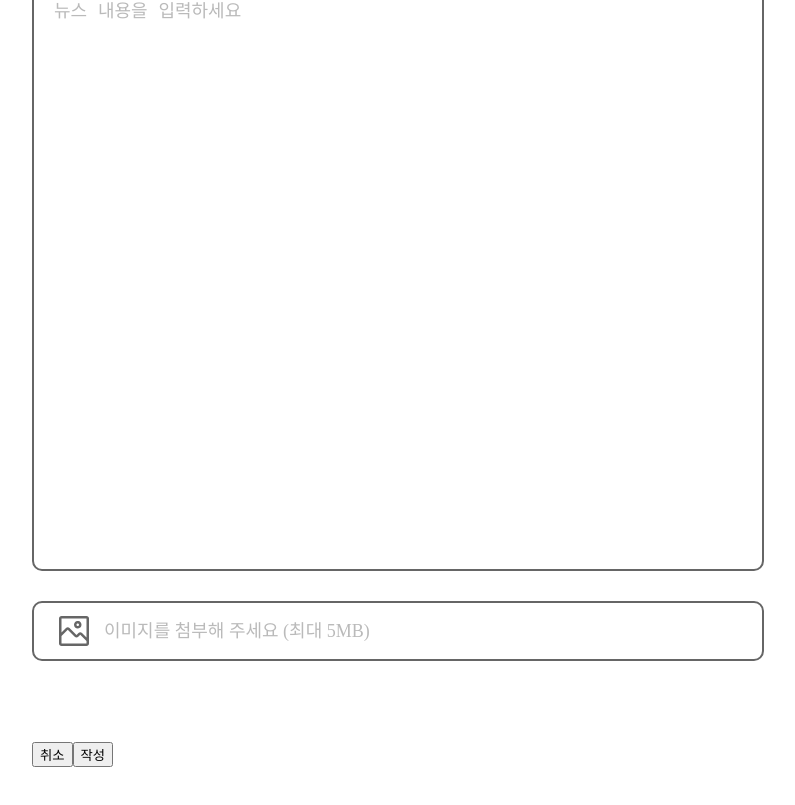
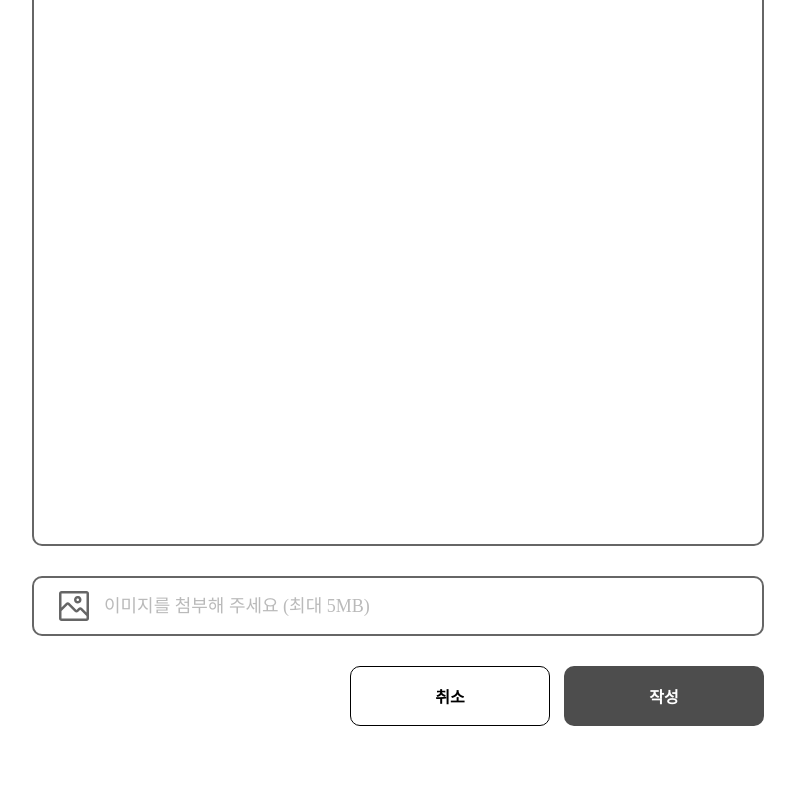
Before and after one commit to vjiji/front-hanghae-board, a React (Create React App) app: page /newpost in a window 1280 px wide. Shown: the part 509-1314 px from the top of the page, without its empty margins (242-1037 px from the left). Before the commit the page ends 1276 px from the top, so only its background shows below. Built offline with nearby package versions, Linux system fonts and the light colour scheme; no server answers.

Commit message:
fix: button을 컴포넌트로 사용하고 취소/완료 클릭이벤트를 추가한다

```diff
--- a/src/components/common/Select.jsx
+++ b/src/components/common/Select.jsx
@@ -22,7 +22,7 @@ const Select = forwardRef(
             setToggleOpen(!toggleOpen)
           }
         />
-        <ToggleIcon toggleOpen={toggleOpen}>
+        <ToggleIcon $turned={toggleOpen}>
           <img
             src={toggleIcon}
             alt="toggle icon"
@@ -83,8 +83,8 @@ const ToggleIcon = styled.div`
     top: -40px;
     right: 0px;
 
-    ${({ toggleOpen }) =>
-      toggleOpen && 'rotate: 180deg;'}
+    ${({ $turned }) =>
+      $turned && 'rotate: 180deg;'}
   }
 `;
 
--- a/src/components/features/post/PostForm.jsx
+++ b/src/components/features/post/PostForm.jsx
@@ -4,8 +4,11 @@ import Input from 'components/common/Input';
 import Select from 'components/common/Select';
 import { POST_CATEGORY } from 'constants/sharedConstants';
 import icon from 'assets/upload-image-icon.svg';
+import { useNavigate } from 'react-router-dom';
+import Button from 'components/common/Button';
 
 const PostForm = () => {
+  const navigate = useNavigate();
   const {
     register,
     handleSubmit,
@@ -69,12 +72,17 @@ const PostForm = () => {
         placeholder="이미지를 첨부해 주세요"
         type="file"
         accept="image/*"
-        style={{ visibility: 'hidden' }}
+        style={{ display: 'none' }}
         {...register('imgFile')}
       />
       <ButtonBox>
-        <button>취소</button>
-        <button type="submit">작성</button>
+        <Button
+          handleClickButton={() => navigate('/')}
+          color="white"
+        >
+          취소
+        </Button>
+        <Button type="submit">작성</Button>
       </ButtonBox>
     </FormLayout>
   );
@@ -89,7 +97,6 @@ const FormLayout = styled.form`
   gap: 30px;
 
   h1 {
-    margin-bottom: 15px;
     font-size: 30px;
     font-weight: bold;
   }
@@ -135,4 +142,8 @@ const Label = styled.label`
   cursor: pointer;
 `;
 
-const ButtonBox = styled.div``;
+const ButtonBox = styled.div`
+  display: flex;
+  justify-content: flex-end;
+  gap: 14px;
+`;
--- a/src/pages/NewPost.jsx
+++ b/src/pages/NewPost.jsx
@@ -13,7 +13,7 @@ const NewPost = () => {
 export default NewPost;
 
 const NewPostLayout = styled.div`
-  margin-top: 110px;
+  margin: 100px 0;
   display: flex;
   justify-content: center;
 `;
```
